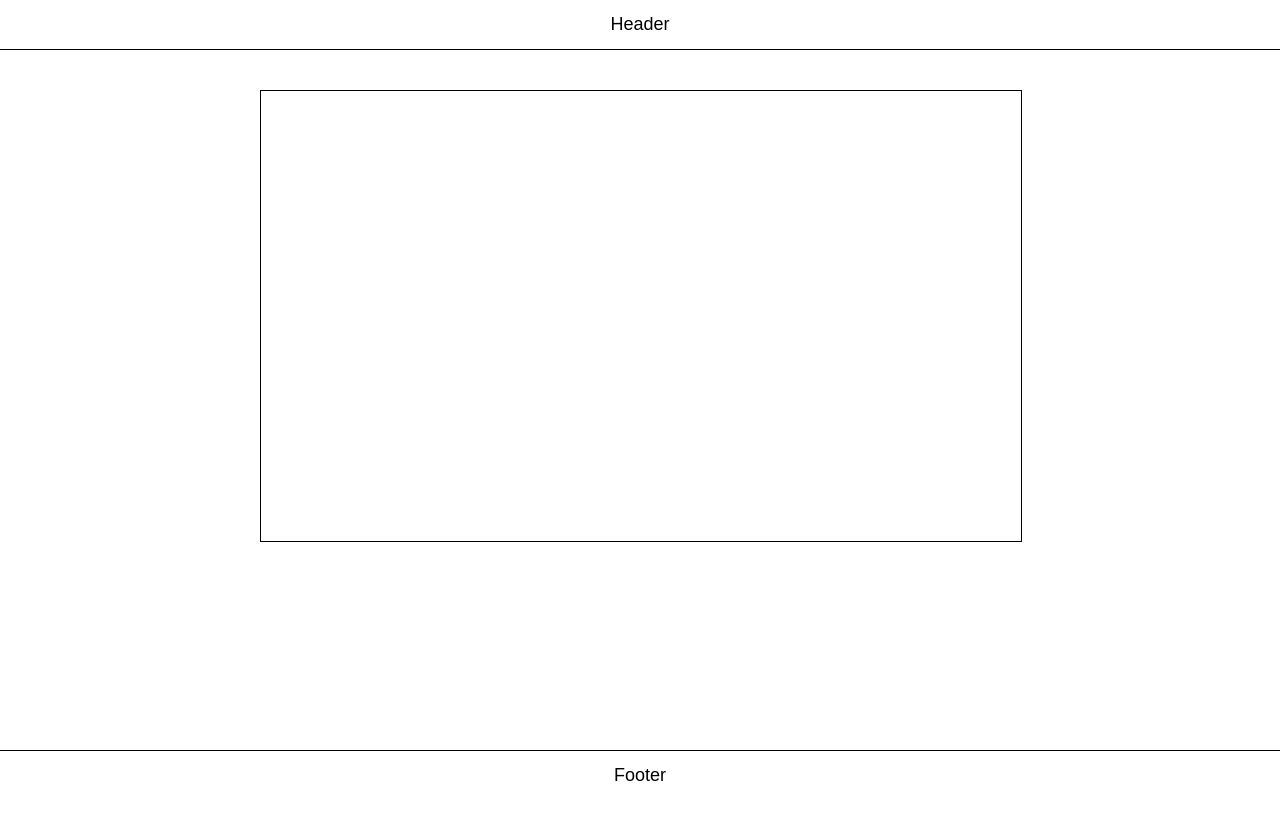
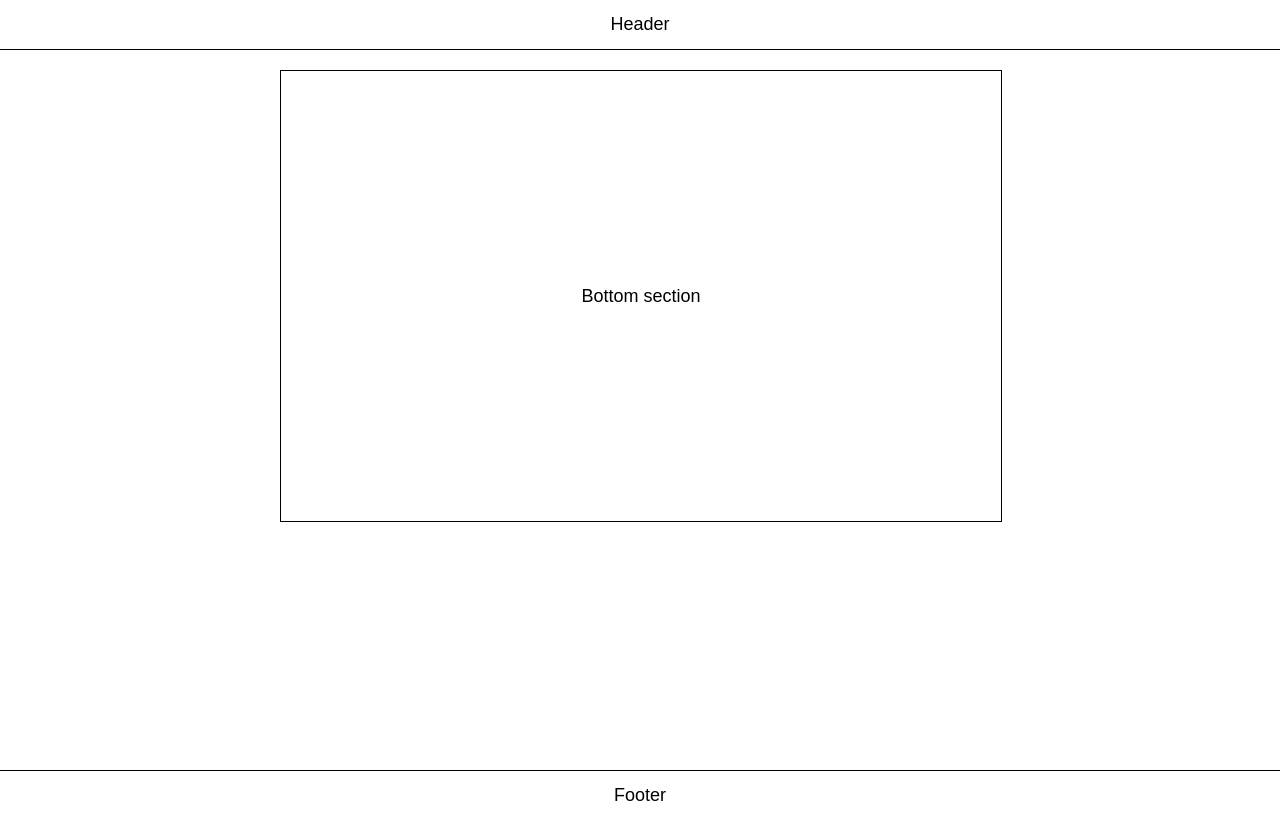
Before and after one commit to ooloo-io/github-flow-SamuelSamy, a website: page src/index.html in a window 1280 px wide. Drawn offline with nearby package versions, Linux system fonts and the light colour scheme.

Commit message:
Revert "Top Section (#8)"
This reverts commit 0e75cf785c34aa59578cd64e8549410ea258de4d.

```diff
--- a/src/index.html
+++ b/src/index.html
@@ -4,8 +4,8 @@
 <head>
   <meta charset="utf-8">
 
-  <title>GitHub Pull Request Flow Course</title>
-  <meta name="description" content="GitHub Pull Request Flow Course">
+  <title>GitHub Flow Course</title>
+  <meta name="description" content="GitHub Flow Course">
   <meta name="author" content="Johannes Kettmann">
 
   <link rel="stylesheet" href="https://cdnjs.cloudflare.com/ajax/libs/normalize/8.0.1/normalize.min.css">
@@ -14,10 +14,11 @@
 
 <body>
   <header class="header">
-    Header
+      Header
   </header>
   <main class="content">
     <section class="section">
+      Bottom section
     </section>
   </main>
   <footer class="footer">
--- a/src/styles.css
+++ b/src/styles.css
@@ -20,11 +20,10 @@ body {
 }
 
 .content {
-  min-height: calc(100vh - 140px);
-  width: 760px;
+  min-height: calc(100vh - 100px);
+  width: 720px;
   max-width: 100%;
   margin: auto;
-  padding: 20px;
 }
 
 .section {
```
